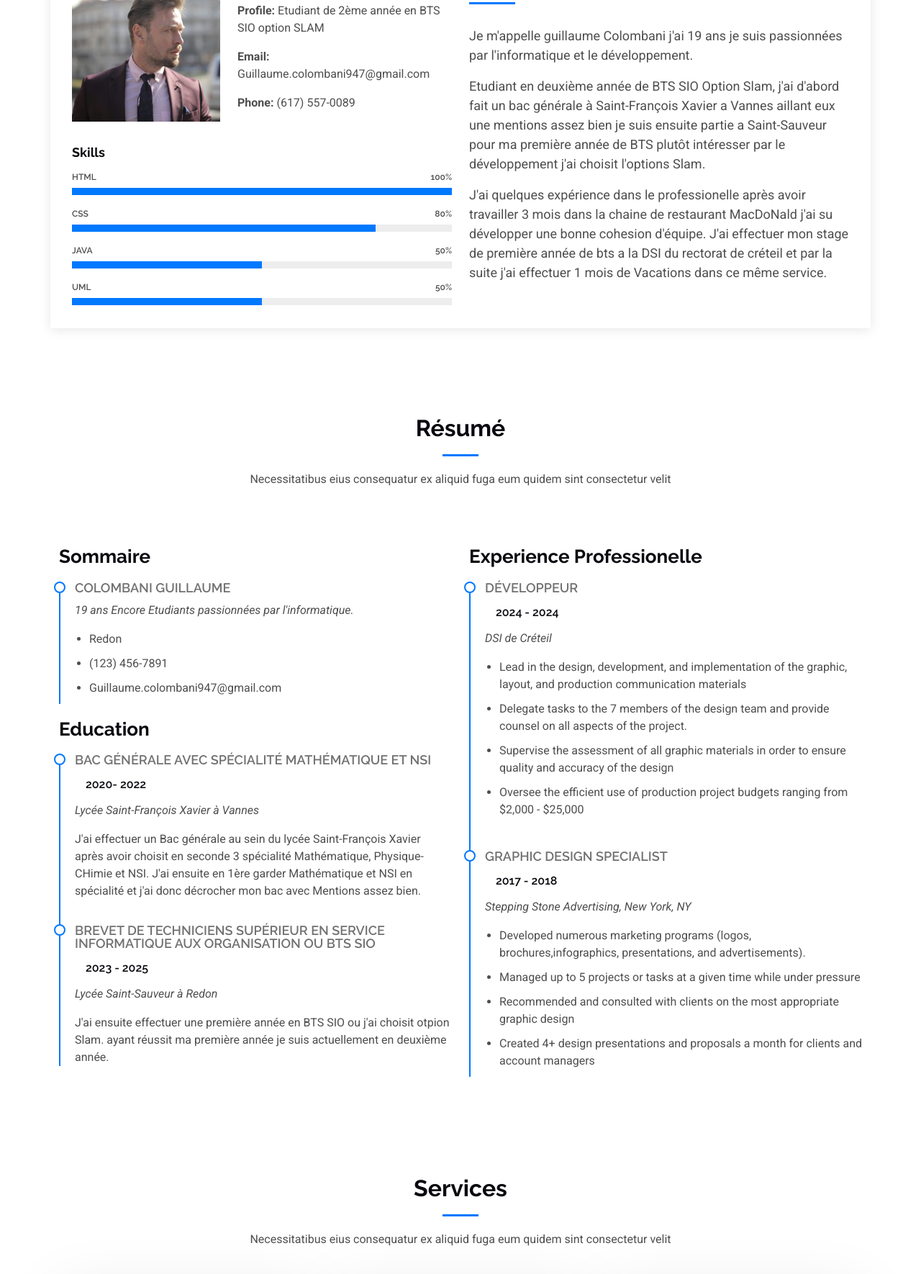
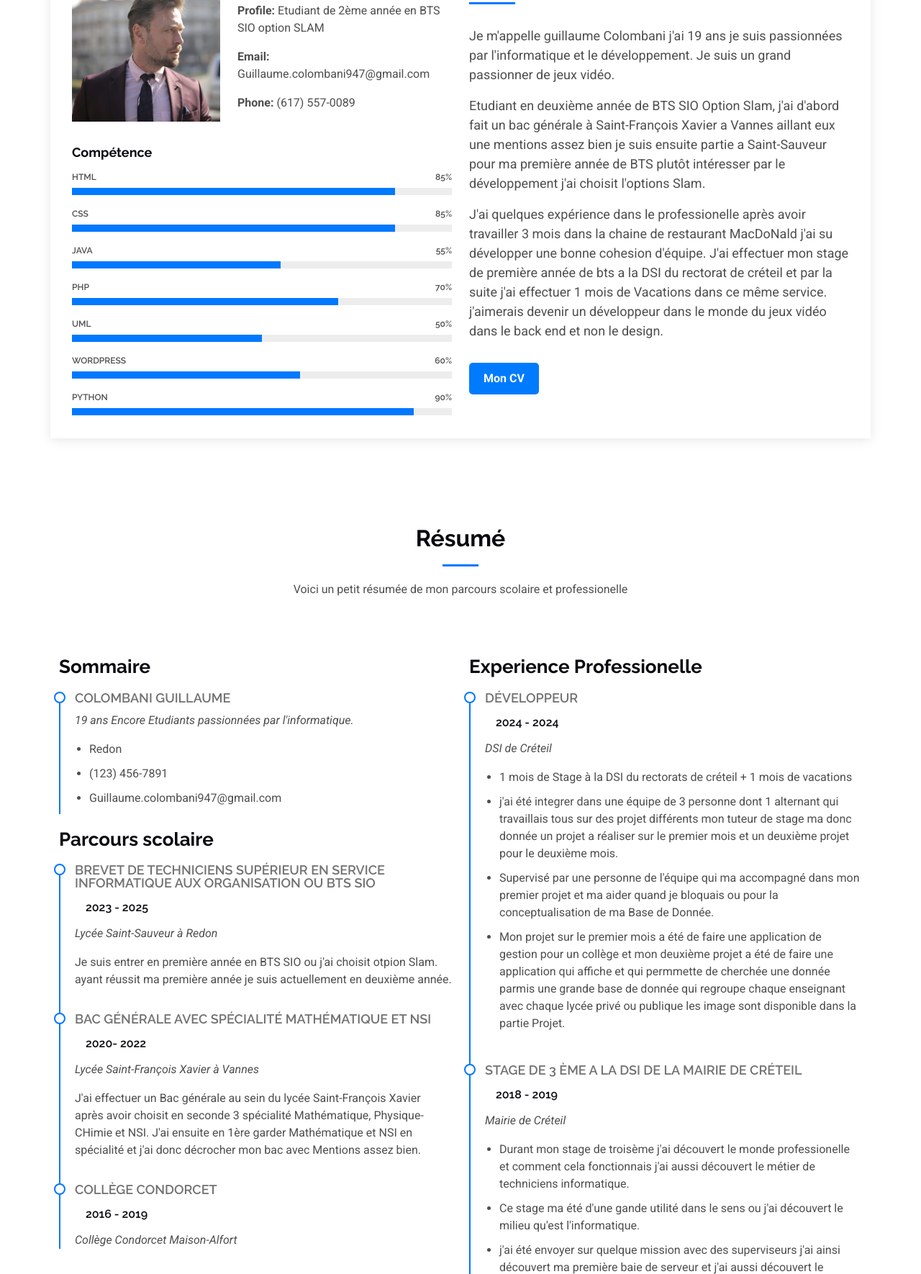
Before and after one commit to GuillaumeColombani/Portfolio-Guillaume-Colombani, a plain HTML site: page DevFolio/index.html in a window 1280 px wide. Shown: the part 928-2698 px from the top of the page at 72% size. Drawn offline with Linux system fonts and the light colour scheme.

Commit message:
09/09/2024

```diff
--- a/DevFolio/assets/css/main.css
+++ b/DevFolio/assets/css/main.css
@@ -562,6 +562,29 @@ h6 {
 }
 
 /*--------------------------------------------------------------
+# Bouton CV qui envoie vers le CV
+--------------------------------------------------------------*/
+
+.cv-button {
+  display: inline-block;
+  padding: 10px 20px;
+  background-color: #007bff;
+  color: white;
+  text-decoration: none;
+  border-radius: 5px;
+  font-weight: bold;
+  margin-top: 15px;
+  transition: background-color 0.3s ease;
+}
+
+.cv-button:hover {
+  background-color: #0056b3;
+}
+
+
+
+
+/*--------------------------------------------------------------
 # Disable aos animation delay on mobile devices
 --------------------------------------------------------------*/
 @media screen and (max-width: 768px) {
--- a/DevFolio/index.html
+++ b/DevFolio/index.html
@@ -51,8 +51,8 @@
         <ul>
           <li><a href="#hero" class="active">Acceuil<br></a></li>
           <li><a href="#about">à Propos</a></li>
-          <li><a href="#services">Services</a></li>
-          <li><a href="#portfolio">Portfolio</a></li>
+          <li><a href="#services">Mes outils/Logiciels</a></li>
+          <li><a href="#portfolio">Projet</a></li>
           <li class="dropdown"><a href="#"><span>Dropdown</span> <i class="bi bi-chevron-down toggle-dropdown"></i></a>
             <ul>
               <li><a href="#">Dropdown 1</a></li>
@@ -114,26 +114,33 @@
 
             <div class="skills-content skills-animation">
 
-              <h5>Skills</h5>
+              <h5>Compétence</h5>
 
               <div class="progress">
-                <span class="skill"><span>HTML</span> <i class="val">100%</i></span>
+                <span class="skill"><span>HTML</span> <i class="val">85%</i></span>
                 <div class="progress-bar-wrap">
-                  <div class="progress-bar" role="progressbar" aria-valuenow="100" aria-valuemin="0" aria-valuemax="100"></div>
+                  <div class="progress-bar" role="progressbar" aria-valuenow="85" aria-valuemin="0" aria-valuemax="100"></div>
                 </div>
               </div><!-- End Skills Item -->
 
               <div class="progress">
-                <span class="skill"><span>CSS</span> <i class="val">80%</i></span>
+                <span class="skill"><span>CSS</span> <i class="val">85%</i></span>
                 <div class="progress-bar-wrap">
-                  <div class="progress-bar" role="progressbar" aria-valuenow="80" aria-valuemin="0" aria-valuemax="100"></div>
+                  <div class="progress-bar" role="progressbar" aria-valuenow="85" aria-valuemin="0" aria-valuemax="100"></div>
                 </div>
               </div><!-- End Skills Item -->
 
               <div class="progress">
-                <span class="skill"><span>Java</span> <i class="val">50%</i></span>
+                <span class="skill"><span>Java</span> <i class="val">55%</i></span>
                 <div class="progress-bar-wrap">
-                  <div class="progress-bar" role="progressbar" aria-valuenow="50" aria-valuemin="0" aria-valuemax="100"></div>
+                  <div class="progress-bar" role="progressbar" aria-valuenow="55" aria-valuemin="0" aria-valuemax="100"></div>
+                </div>
+              </div><!-- End Skills Item -->
+
+              <div class="progress">
+                <span class="skill"><span>PHP</span> <i class="val">70%</i></span>
+                <div class="progress-bar-wrap">
+                  <div class="progress-bar" role="progressbar" aria-valuenow="70" aria-valuemin="0" aria-valuemax="100"></div>
                 </div>
               </div><!-- End Skills Item -->
 
@@ -144,6 +151,20 @@
                 </div>
               </div><!-- End Skills Item -->
 
+              <div class="progress">
+                <span class="skill"><span>Wordpress</span> <i class="val">60%</i></span>
+                <div class="progress-bar-wrap">
+                  <div class="progress-bar" role="progressbar" aria-valuenow="60" aria-valuemin="0" aria-valuemax="100"></div>
+                </div>
+              </div><!-- End Skills Item -->
+
+              <div class="progress">
+                <span class="skill"><span>Python</span> <i class="val">90%</i></span>
+                <div class="progress-bar-wrap">
+                  <div class="progress-bar" role="progressbar" aria-valuenow="90" aria-valuemin="0" aria-valuemax="100"></div>
+                </div>
+              </div><!-- End Skills Item -->
+
             </div>
           </div>
 
@@ -151,7 +172,7 @@
             <div class="about-me">
               <h4>à Propos</h4>
               <p>
-                Je m'appelle guillaume Colombani j'ai 19 ans je suis passionnées par l'informatique et le développement.
+                Je m'appelle guillaume Colombani j'ai 19 ans je suis passionnées par l'informatique et le développement. Je suis un grand passionner de jeux vidéo.
               </p>
               <p>
                 Etudiant en deuxième année de BTS SIO Option Slam, j'ai d'abord fait un bac générale à Saint-François Xavier a Vannes
@@ -163,8 +184,10 @@
                 J'ai quelques expérience dans le professionelle après avoir travailler 3 mois dans la chaine de
                 restaurant MacDoNald j'ai su développer une bonne cohesion d'équipe.
                 J'ai effectuer mon stage de première année de bts a la DSI du rectorat de créteil et par la suite
-                j'ai effectuer 1 mois de Vacations dans ce même service.
+                j'ai effectuer 1 mois de Vacations dans ce même service. j'aimerais devenir un développeur dans le monde du jeux vidéo dans le back end et non le design.
               </p>
+
+              <a href="lien-vers-ton-cv.pdf" class="cv-button" target="_blank">Mon CV</a>
             </div>
           </div>
         </div>
@@ -179,7 +202,7 @@
       <!-- Section Title -->
       <div class="container section-title" data-aos="fade-up">
         <h2>Résumé</h2>
-        <p>Necessitatibus eius consequatur ex aliquid fuga eum quidem sint consectetur velit</p>
+        <p>Voici un petit résumée de mon parcours scolaire et professionelle</p>
       </div><!-- End Section Title -->
 
       <div class="container">
@@ -199,7 +222,15 @@
               </ul>
             </div><!-- Edn Resume Item -->
 
-            <h3 class="resume-title">Education</h3>
+            <h3 class="resume-title">Parcours scolaire</h3>
+
+            <div class="resume-item">
+              <h4>Brevet de Techniciens supérieur en Service informatique aux organisation ou BTS SIO</h4>
+              <h5>2023 - 2025</h5>
+              <p><em>Lycée Saint-Sauveur à Redon</em></p>
+              <p>Je suis entrer en première année en BTS SIO ou j'ai choisit otpion Slam. ayant réussit ma première année je suis actuellement en deuxième année.</p>
+            </div><!-- Edn Resume Item -->
+
             <div class="resume-item">
               <h4>Bac Générale avec Spécialité Mathématique et NSI</h4>
               <h5> 2020- 2022</h5>
@@ -210,10 +241,10 @@
             </div><!-- Edn Resume Item -->
 
             <div class="resume-item">
-              <h4>Brevet de Techniciens supérieur en Service informatique aux organisation ou BTS SIO</h4>
-              <h5>2023 - 2025</h5>
-              <p><em>Lycée Saint-Sauveur à Redon</em></p>
-              <p>J'ai ensuite effectuer une première année en BTS SIO ou j'ai choisit otpion Slam. ayant réussit ma première année je suis actuellement en deuxième année.</p>
+              <h4>Collège Condorcet</h4>
+              <h5>2016 - 2019</h5>
+              <p><em>Collège Condorcet Maison-Alfort</em></p>
+              <p></p>
             </div><!-- Edn Resume Item -->
 
           </div>
@@ -225,22 +256,25 @@
               <h5>2024 - 2024</h5>
               <p><em>DSI de Créteil </em></p>
               <ul>
-                <li>Lead in the design, development, and implementation of the graphic, layout, and production communication materials</li>
-                <li>Delegate tasks to the 7 members of the design team and provide counsel on all aspects of the project. </li>
-                <li>Supervise the assessment of all graphic materials in order to ensure quality and accuracy of the design</li>
-                <li>Oversee the efficient use of production project budgets ranging from $2,000 - $25,000</li>
+                <li>1 mois de Stage à la DSI du rectorats de créteil + 1 mois de vacations</li>
+                <li>j'ai été integrer dans une équipe de 3 personne dont 1 alternant qui travaillais tous sur des projet différents mon tuteur de stage ma donc donnée un projet a réaliser sur le premier mois
+                  et un deuxième projet pour le deuxième mois.
+                </li>
+                <li>Supervisé par une personne de l'équipe qui ma accompagné dans mon premier projet et ma aider quand je bloquais ou pour la conceptualisation de ma Base de Donnée.</li>
+                <li>Mon projet sur le premier mois a été de faire une application de gestion pour un collège et mon deuxième projet a été de faire une application qui affiche et qui permmette de cherchée une donnée parmis une grande
+                  base de donnée qui regroupe chaque enseignant avec chaque lycée privé ou publique les image sont disponible dans la partie Projet.</li>
               </ul>
             </div><!-- Edn Resume Item -->
 
             <div class="resume-item">
-              <h4>Graphic design specialist</h4>
-              <h5>2017 - 2018</h5>
-              <p><em>Stepping Stone Advertising, New York, NY</em></p>
+              <h4>Stage de 3 ème a la DSI de la mairie de créteil</h4>
+              <h5>2018 - 2019</h5>
+              <p><em>Mairie de Créteil</em></p>
               <ul>
-                <li>Developed numerous marketing programs (logos, brochures,infographics, presentations, and advertisements).</li>
-                <li>Managed up to 5 projects or tasks at a given time while under pressure</li>
-                <li>Recommended and consulted with clients on the most appropriate graphic design</li>
-                <li>Created 4+ design presentations and proposals a month for clients and account managers</li>
+                <li>Durant mon stage de troisème j'ai découvert le monde professionelle et comment cela fonctionnais j'ai aussi découvert le métier de techniciens informatique.</li>
+                <li>Ce stage ma été d'une gande utilité dans le sens ou j'ai découvert le milieu qu'est l'informatique.</li>
+                <li>j'ai été envoyer sur quelque mission avec des superviseurs j'ai ainsi découvert ma première baie de serveur et j'ai aussi découvert le dépanage quotidiens de mes collègue.</li>
+                <li>Mon stage de 3ème aura été très court mais plein de découverte.</li>
               </ul>
             </div><!-- Edn Resume Item -->
 
@@ -257,8 +291,8 @@
 
       <!-- Section Title -->
       <div class="container section-title" data-aos="fade-up">
-        <h2>Services</h2>
-        <p>Necessitatibus eius consequatur ex aliquid fuga eum quidem sint consectetur velit</p>
+        <h2>Mes Outils / logiciel</h2>
+        <p>Voici les différents outils ou logiciel que j'ai pu ou que j'utilise pour mes projet.</p>
       </div><!-- End Section Title -->
 
       <div class="container">
@@ -267,25 +301,24 @@
 
           <div class="col-lg-4 col-md-6" data-aos="fade-up" data-aos-delay="100">
             <div class="service-item  position-relative">
-              <div class="icon">
-                <i class="bi bi-activity"></i>
-              </div>
+                <img src="./assets/img/Outils-Logiciel/Logo Vs Code.webp" alt="VS Code Logo" style="width: 50px; height: 50px;">
               <a href="#" class="stretched-link">
-                <h3>Nesciunt Mete</h3>
+                <h3>Visual Studio Code</h3>
               </a>
-              <p>Provident nihil minus qui consequatur non omnis maiores. Eos accusantium minus dolores iure perferendis tempore et consequatur.</p>
+              <p>Visual Studio Code est un éditeur de code source gratuit et puissant, conçu pour les développeurs
+                avec des fonctionnalités comme le support de Git, la coloration syntaxique, et une large gamme
+                d'extensions pour différents langages de programmation.</p>
             </div>
           </div><!-- End Service Item -->
 
           <div class="col-lg-4 col-md-6" data-aos="fade-up" data-aos-delay="200">
             <div class="service-item position-relative">
-              <div class="icon">
-                <i class="bi bi-broadcast"></i>
-              </div>
+              <img src="./assets/img/Outils-Logiciel/Logo Eclipse.svg" alt="Eclipse Logo" style="width: 50px; height: 50px;">
               <a href="#" class="stretched-link">
-                <h3>Eosle Commodi</h3>
+                <h3>Eclipse</h3>
               </a>
-              <p>Ut autem aut autem non a. Sint sint sit facilis nam iusto sint. Libero corrupti neque eum hic non ut nesciunt dolorem.</p>
+              <p>Eclipse est un environnement de développement intégré (IDE) gratuit et open source,
+                principalement utilisé pour le développement Java, mais offrant un support pour de nombreux autres langages via des plugins.</p>
             </div>
           </div><!-- End Service Item -->
 
@@ -370,7 +403,7 @@
           <ul class="portfolio-filters isotope-filters" data-aos="fade-up" data-aos-delay="100">
             <li data-filter="*" class="filter-active">Tous</li>
             <li data-filter=".filter-app">App</li>
-            <li data-filter=".filter-product">Produits</li>
+            <li data-filter=".filter-site">Site</li>
 
           </ul><!-- End Portfolio Filters -->
 
@@ -390,8 +423,8 @@
             <div class="col-lg-4 col-md-6 portfolio-item isotope-item filter-app">
               <img src="assets/img/portfolio/app-2.jpg" class="img-fluid" alt="">
               <div class="portfolio-info">
-                <h4>App 2</h4>
-                <p>Lorem ipsum, dolor sit amet consectetur</p>
+                <h4>Direct Prof</h4>
+                <p>Application Web développer pour la DSI du rectorat de créteil durant 1 mois de vacations en 2024.</p>
                 <a href="assets/img/portfolio/app-2.jpg" title="App 2" data-gallery="portfolio-gallery-app" class="glightbox preview-link"><i class="bi bi-zoom-in"></i></a>
                 <a href="portfolio-details.html" title="More Details" class="details-link"><i class="bi bi-link-45deg"></i></a>
               </div>
@@ -399,12 +432,12 @@
 
 
 
-            <div class="col-lg-4 col-md-6 portfolio-item isotope-item filter-app">
+            <div class="col-lg-4 col-md-6 portfolio-item isotope-item filter-site">
               <img src="assets/img/portfolio/app-3.jpg" class="img-fluid" alt="">
               <div class="portfolio-info">
-                <h4>App 3</h4>
-                <p>Lorem ipsum, dolor sit amet consectetur</p>
-                <a href="assets/img/portfolio/app-3.jpg" title="App 3" data-gallery="portfolio-gallery-app" class="glightbox preview-link"><i class="bi bi-zoom-in"></i></a>
+                <h4>Site communautaire Rust</h4>
+                <p>Site sur le jeux video Rust fait lors de la première année de BTS Sio</p>
+                <a href="assets/img/portfolio/app-3.jpg" title="Site RUST" data-gallery="portfolio-gallery-app" class="glightbox preview-link"><i class="bi bi-zoom-in"></i></a>
                 <a href="portfolio-details.html" title="More Details" class="details-link"><i class="bi bi-link-45deg"></i></a>
               </div>
             </div><!-- End Portfolio Item -->
```
Also changed, not shown: DevFolio/assets/img/Outils-Logiciel/Logo Eclipse.svg (added), DevFolio/assets/img/Outils-Logiciel/Logo Vs Code.webp (added), DevFolio/assets/img/Outils-Logiciel/PhpStorm_Icon.png (added).
